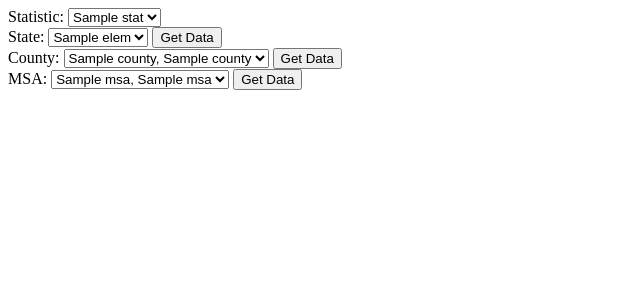
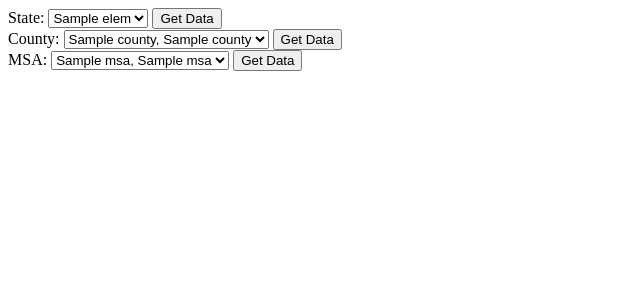
Before and after one commit to eprikazc/census-django, a Python web app: template census_data/templates/index.html in a window 1280 px wide. Shown: the top 300 px of the page, without its empty margins (0-640 px from the left). Run offline with Jinja, Linux system fonts and the light colour scheme; the template is opened without the code that fills it: most values are stand-ins (such as "Sample title", 1, 10 or a date in 2020).

Commit message:
Replacing statistics dropdown with fixed list of statistics

```diff
--- a/census_data/templates/index.html
+++ b/census_data/templates/index.html
@@ -6,15 +6,6 @@
 </head>
 <body>
 <form action="" method="GET">
-    <div id="statistic-area"></div>
-        <label for="statistic">Statistic:</label>
-        <select id="statistic">
-            {% for stat in statistics %}
-                <option value="{{ stat }}">{{ stat }}</option>
-            {% endfor %}
-        </select>
-    </div>
-
     <div id="state-area">
         <label for="state">State:</label>
         <select id="state">
@@ -53,10 +44,12 @@
 </form>
 
 <script type="text/template" id="template-table">
-    <h6>"<%= stat_name %>" for <%= area %></h6>
+    <h4>Statistics for <%= area %></h4>
+    <% for (var stat_name in stat_data) { %>
+        <h5><%= stat_name %></h5>
         <table>
             <tbody>
-            <% _.each(table_data, function(elem) { %>
+                <% _.each(stat_data[stat_name], function(elem) { %>
                 <tr>
                     <td><%= elem[1] %></td>
                     <td><%= elem[2] %></td>
@@ -64,6 +57,8 @@
                 <% }); %>
             </tbody>
         </table>
+        <br/>
+    <% } %>
 </script>
 
 
@@ -75,15 +70,13 @@
         $("button.get_data").click(function(event){
             event.preventDefault();
             $("#table-area").html("");
-            var statistic_selected = $("option:selected", $("#statistic"));
             var geo_region_selected = $("option:selected", $(this).siblings("select"));
             $.getJSON("/stat/" +
-                    geo_region_selected.attr("value") + "/" +
-                    statistic_selected.attr("value") + "/",
+                    geo_region_selected.attr("value") + "/",
                     function(data){
                         var table_data = _.template(
                             $("#template-table").html(),
-                            {table_data: data, stat_name: statistic_selected.text(), area: geo_region_selected.text()}
+                            {stat_data: data, area: geo_region_selected.text()}
                         );
                         $("#table-area").html(table_data);
                     });
--- a/census_data/urls.py
+++ b/census_data/urls.py
@@ -4,5 +4,5 @@ from views import index, get_statistics, get_statistics_for_area
 urlpatterns = patterns('',
     url(r'^index/$', index, name="index"),
     url(r'^stat/$', get_statistics, name="get_statistics"),
-    url(r'^stat/([^/]+)/([^/]+)/$', get_statistics_for_area, name="get_statistics_for_area"),
+    url(r'^stat/([^/]+)/$', get_statistics_for_area, name="get_statistics_for_area"),
 )
```
Also changed, not shown: census_data/views.py (+21 -14 lines). Lines whose indentation alone changed are shown as unchanged.
